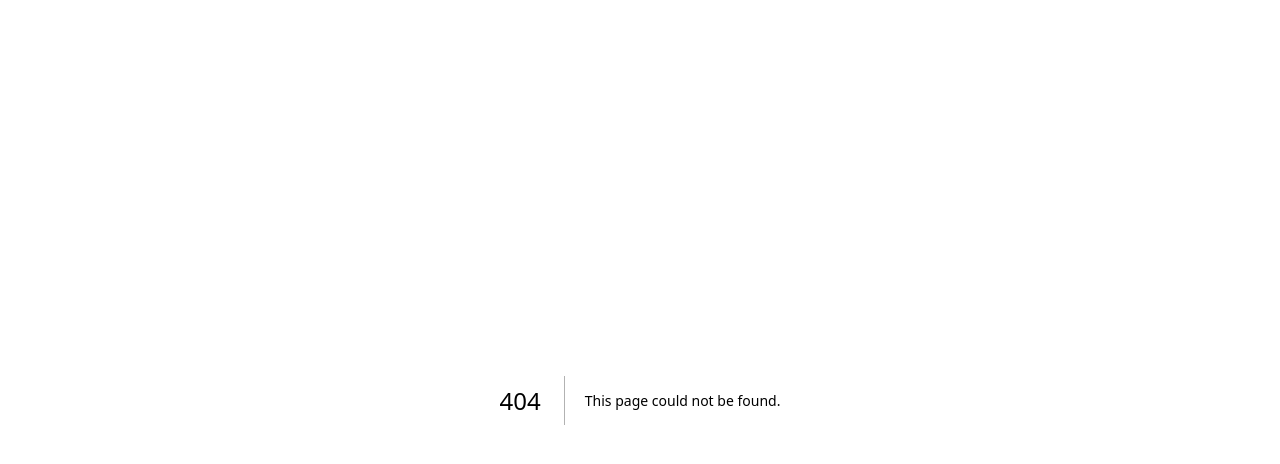
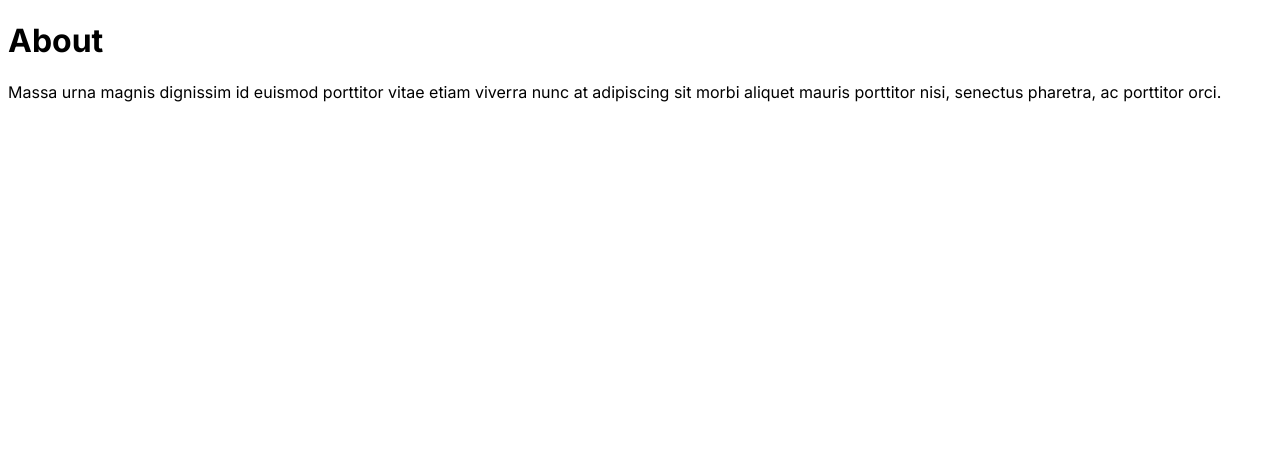
Before and after one commit to LahiruLiyanage/Penflare, a Next.js app: page /about in a window 1280 px wide. Before the commit this address had no page. Shown: the top 464 px of the page. Built offline with nearby package versions, Linux system fonts and the light colour scheme.

Commit message:
Add About Page

```diff
--- /dev/null
+++ b/src/app/about/page.tsx
@@ -0,0 +1,8 @@
+export default function Page() {
+    return (<>
+        <h1>About</h1>
+        <p>
+            Massa urna magnis dignissim id euismod porttitor vitae etiam viverra nunc at adipiscing sit morbi aliquet mauris porttitor nisi, senectus pharetra, ac porttitor orci.
+        </p>
+    </>);
+}
```
